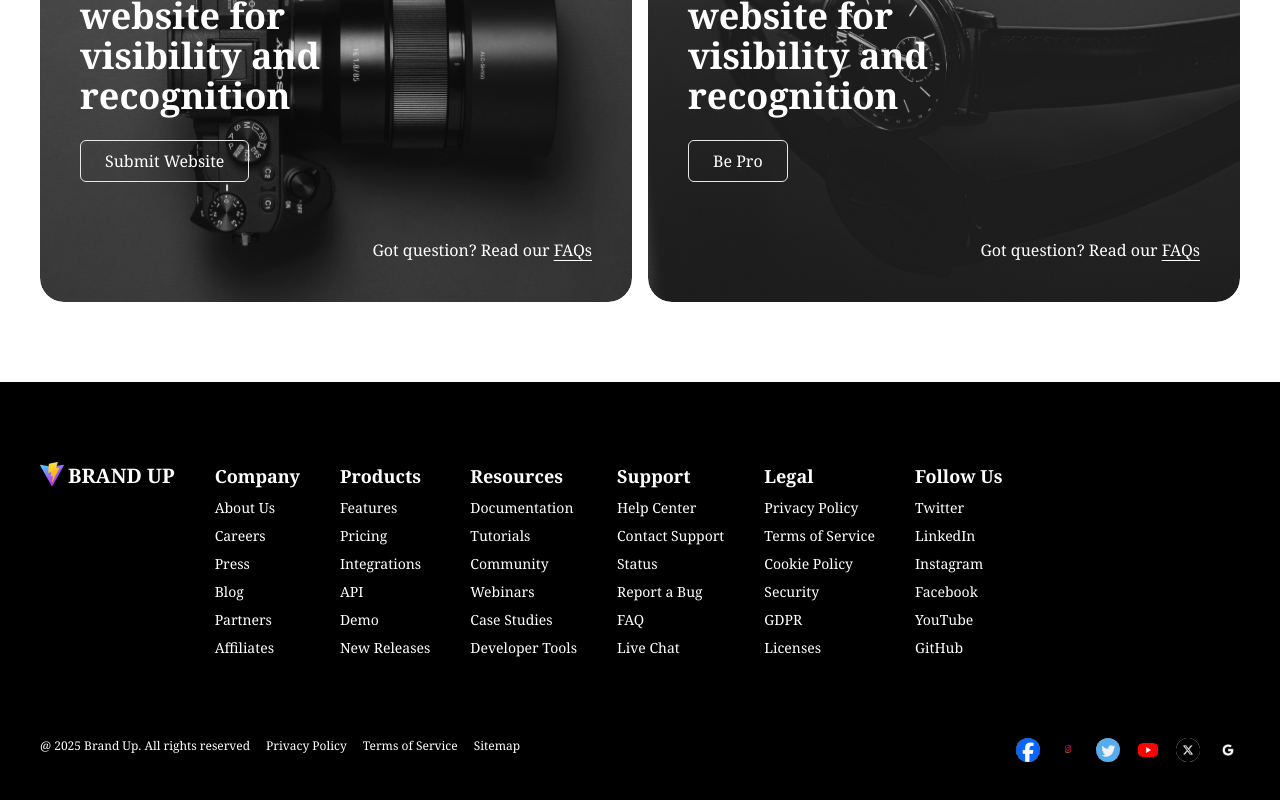
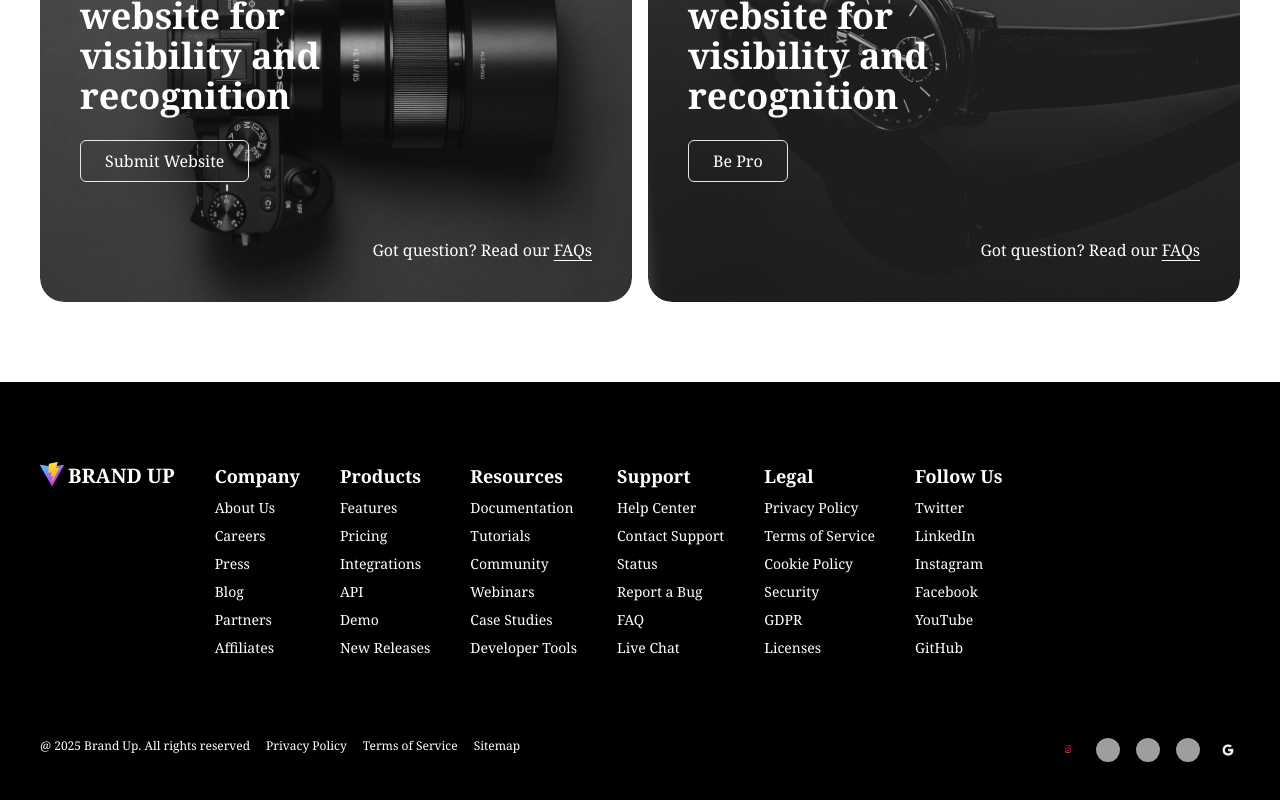
Before and after one commit to Dongoooori/tokyo-ai-marketing, a React (Vite) app: page / in a window 1280 px wide. Shown: the part 5848-6648 px from the top of the page. Built offline with nearby package versions, Linux system fonts and the light colour scheme; grey boxes are pictures that could not be loaded.

Commit message:
delete_facebook

```diff
--- a/src/components/Footer/index.tsx
+++ b/src/components/Footer/index.tsx
@@ -1,8 +1,7 @@
-import FacebookIcon from "../../assets/Facebook.jpg";
 import InstagramIcon from "../../assets/Instagram.jpg";
-import TwitterIcon from "../../assets/Twitter.jpg";
-import YoutubeIcon from "../../assets/Youtube.jpg";
-import XIcon from "../../assets/X.jpg";
+import TwitterIcon from "../../assets/Twitter.png";
+import YoutubeIcon from "../../assets/Youtube.png";
+import XIcon from "../../assets/X.png";
 import GoogleIcon from "../../assets/Google.jpg";
 
 const Footer = () => {
@@ -109,7 +108,6 @@ const Footer = () => {
           </ul>
         </div>
         <div className='flex gap-4'>
-          <img src={FacebookIcon} alt='facebook' className='size-6 rounded-full'/>
           <img src={InstagramIcon} alt='instagram' className='size-6 rounded-full'/>
           <img src={TwitterIcon} alt='twitter' className='size-6 rounded-full'/>
           <img src={YoutubeIcon} alt='youtube' className='size-6 rounded-full'/>
```
Also changed, not shown: src/assets/facebook.jpg (deleted).
